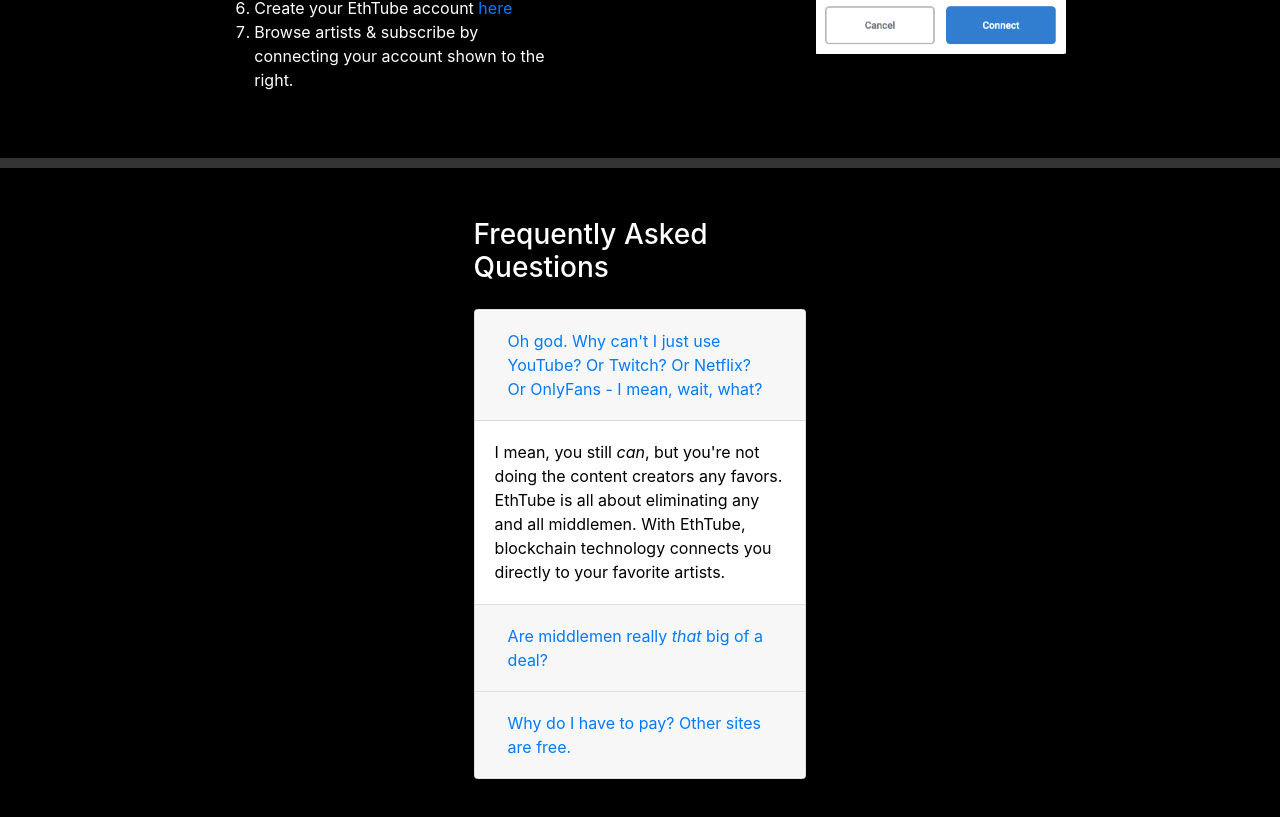
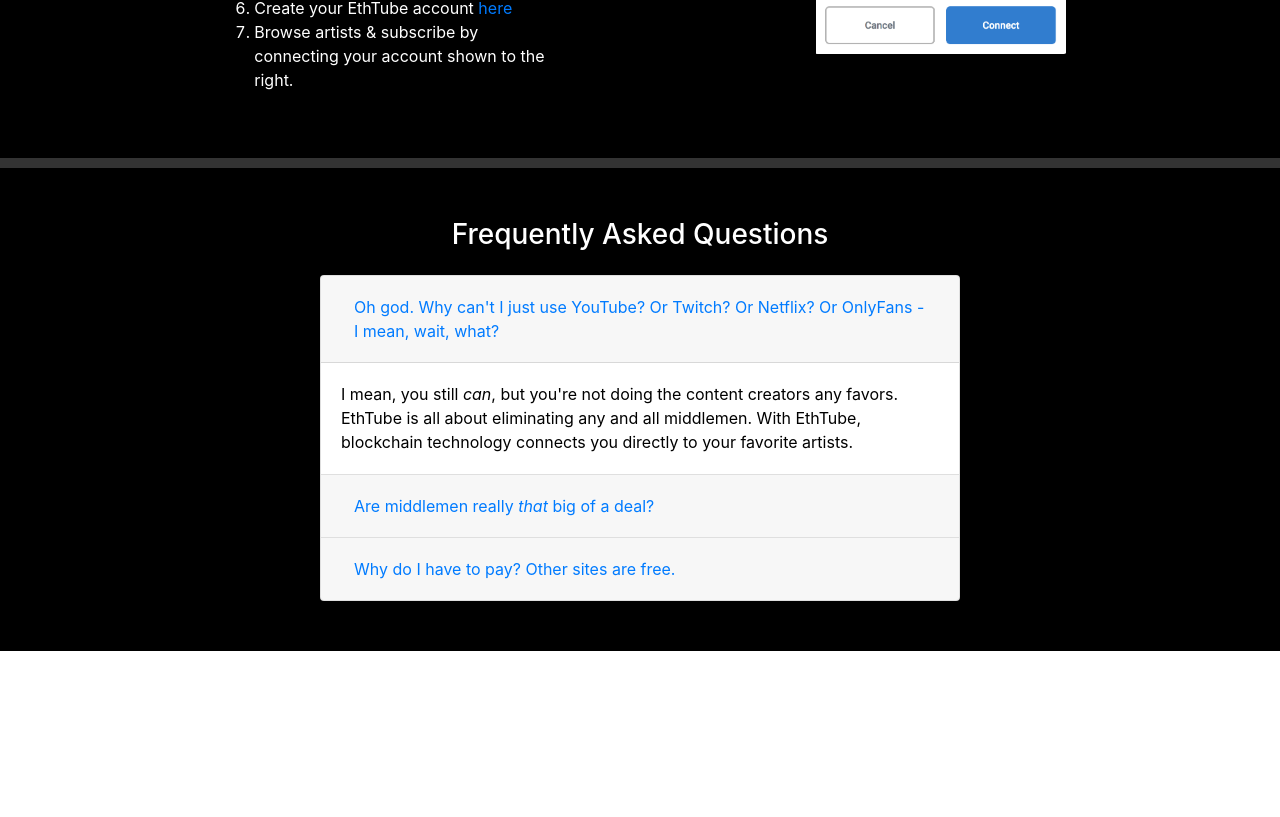
Before and after one commit to georgeweiler/eth-denver-matt-george, a React (Create React App) app: page / in a window 1280 px wide. Shown: the part 1660-2477 px from the top of the page. After the commit the page ends 2311 px from the top, so only its background shows below. Built offline with nearby package versions, Linux system fonts and the light colour scheme.

Commit message:
Cleans up home page

```diff
--- a/src/pages/Home.js
+++ b/src/pages/Home.js
@@ -8,13 +8,6 @@
 import MetaMask from '../images/Home-MetaMask.png';
 import MetaMaskConnect from '../images/Home-MetaMask-Connect.png';
 
-// const Hero = styled.div`
-//   width: 100%;
-//   height: 420px;
-//   background-image: url(${HomeHero});
-//   background-repeat: no-repeat;
-//   background-size: cover;
-// `;
 const HeroContents = styled.div`
   padding: 100px 0 0 140px;
   width: 600px;
@@ -34,6 +27,9 @@
 `;
 const SectionText = styled.div`
   width: 26vw;
+`;
+const FAQ = styled.div`
+  width: 50vw;
 `;
 const Home = () => (
   <>
@@ -110,8 +106,8 @@
     </Section>
     <HomeDivider />
     <Section>
-      <SectionText>
-        <h3 className="mb-4">Frequently Asked Questions</h3>
+      <FAQ>
+        <h3 className="mb-4 text-center">Frequently Asked Questions</h3>
         <Accordion defaultActiveKey="0">
           <Card>
             <Card.Header>
@@ -147,11 +143,11 @@
             </Card.Header>
             <Accordion.Collapse eventKey="1">
               <Card.Body>
-                Short answer: Yes. Longer answer: still distills down to yes.
-                Ultimately, we&apos;re not opposed if you <i>choose</i> to
-                involve third parties in a transaction because you consciously
-                desire the services they provide. However, we built this site as
-                an alternative for individuals who don&apos;t want or need the
+                Short answer: Yes. Long answer: still yes. Ultimately,
+                we&apos;re not opposed if you <i>choose</i> to involve third
+                parties in a transaction because you consciously desire the
+                services they provide. However, we built this site as an
+                alternative for individuals who don&apos;t want or need the
                 ancillary benefits that banks provide.
                 <br />
                 <br />
@@ -184,7 +180,7 @@
             </Accordion.Collapse>
           </Card>
         </Accordion>
-      </SectionText>
+      </FAQ>
     </Section>
   </>
 );
```
